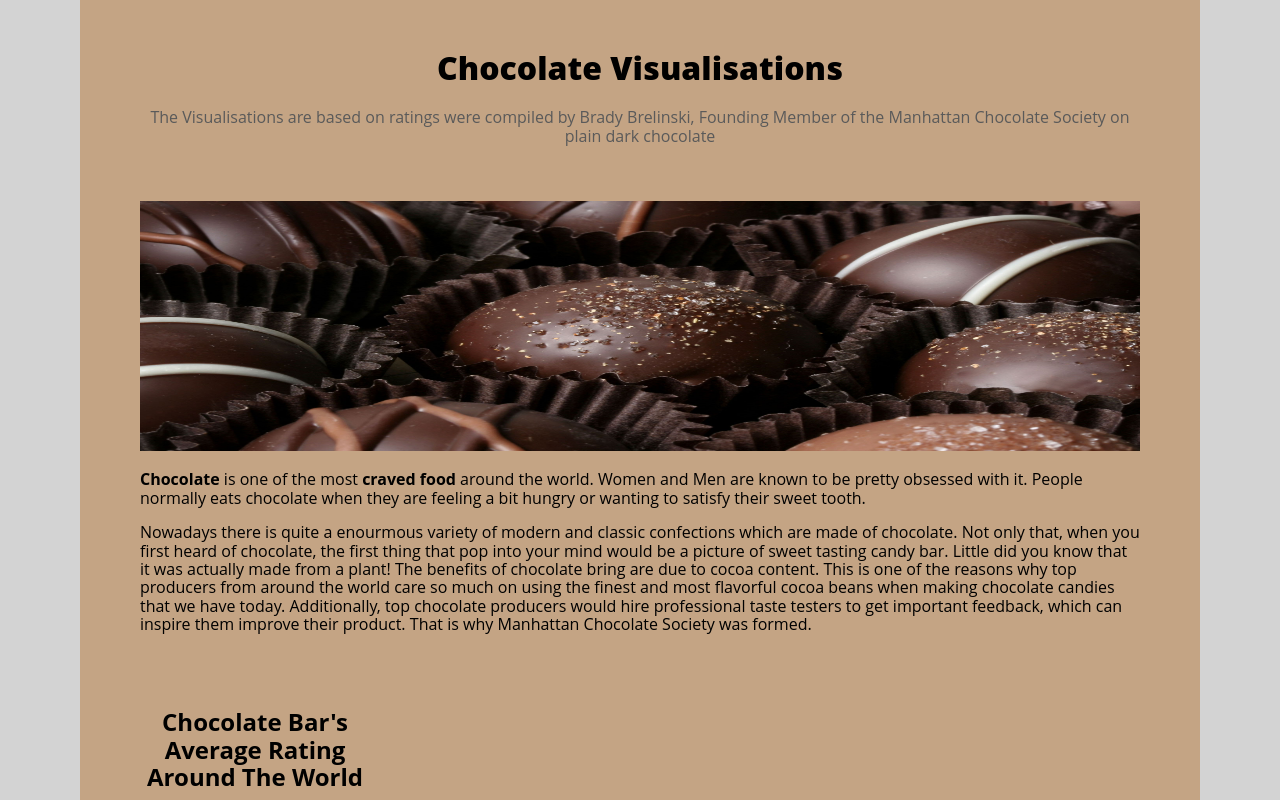
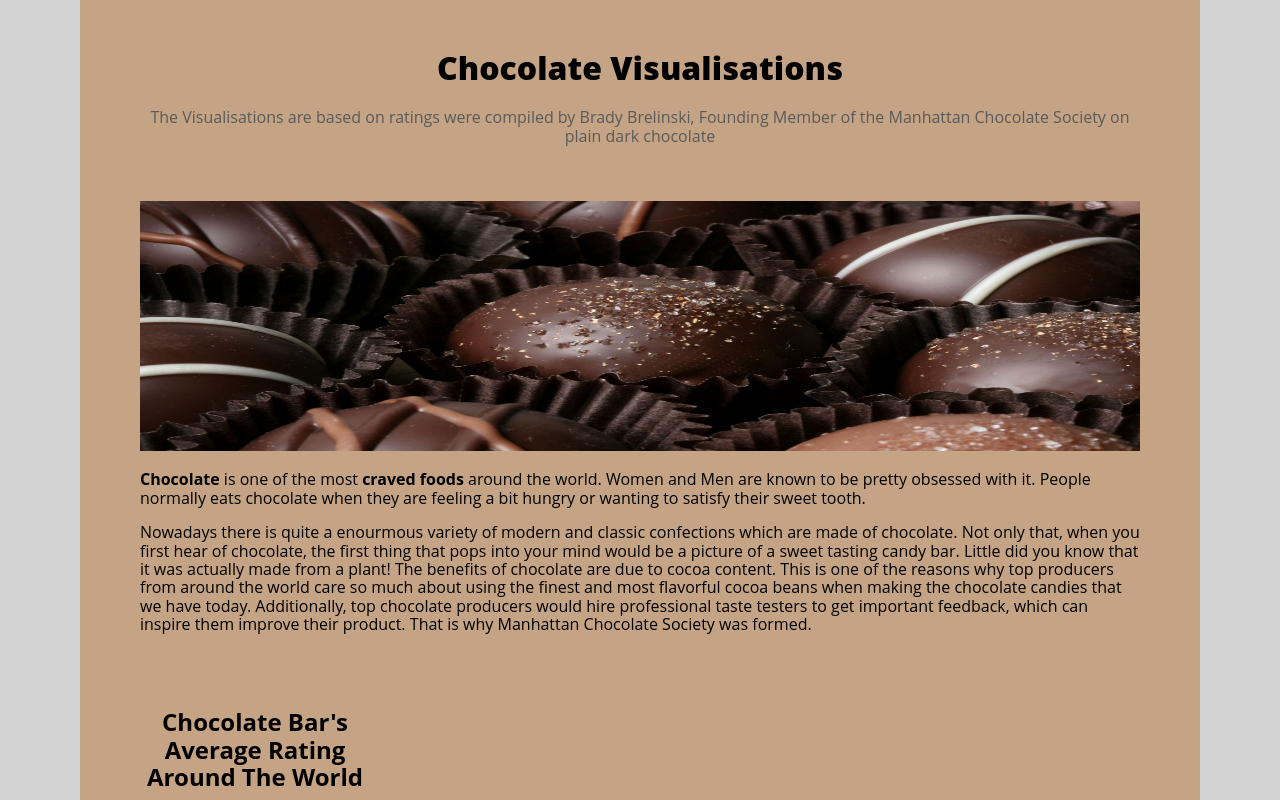
Before and after one commit to atou0004/3179, a plain HTML site: page index.html in a window 1280 px wide. Shown: the top 800 px of the page. Drawn offline with nearby package versions, Linux system fonts and the light colour scheme; a script that the page names is missing.

Commit message:
Update index.html

```diff
--- a/index.html
+++ b/index.html
@@ -45,17 +45,17 @@
     <div class="pure-g">
       <div class="pure-u-1-1">
         <p style="color:black" align="left">
-          </style><b>Chocolate</b> is one of the most <b>craved food</b> around the world. Women and Men are known to be
+          </style><b>Chocolate</b> is one of the most <b>craved foods</b> around the world. Women and Men are known to
+          be
           pretty
           obsessed with it. People normally eats chocolate when they are feeling a bit hungry or wanting to satisfy
           their sweet tooth.</p>
         <p style="color:black" align="left"> Nowadays there is quite a enourmous variety of modern and classic
-          confections which are made of chocolate. Not only that, when you first heard of chocolate, the first thing
-          that pop into your mind would be a picture of sweet tasting candy bar. Little did you know that it was
-          actually made from a plant! The benefits of chocolate bring are due to cocoa content. This is one of the
-          reasons why top producers from around the world care so much on using the finest and most flavorful cocoa
-          beans when making
-          chocolate candies that we have today. Additionally, top chocolate producers would hire professional taste
+          confections which are made of chocolate. Not only that, when you first hear of chocolate, the first thing that
+          pops into your mind would be a picture of a sweet tasting candy bar. Little did you know that it was actually
+          made from a plant! The benefits of chocolate are due to cocoa content. This is one of the reasons why top
+          producers from around the world care so much about using the finest and most flavorful cocoa beans when making
+          the chocolate candies that we have today. Additionally, top chocolate producers would hire professional taste
           testers to get important feedback, which can inspire them improve their product. That is why Manhattan
           Chocolate Society was formed. </p>
       </div>
```
